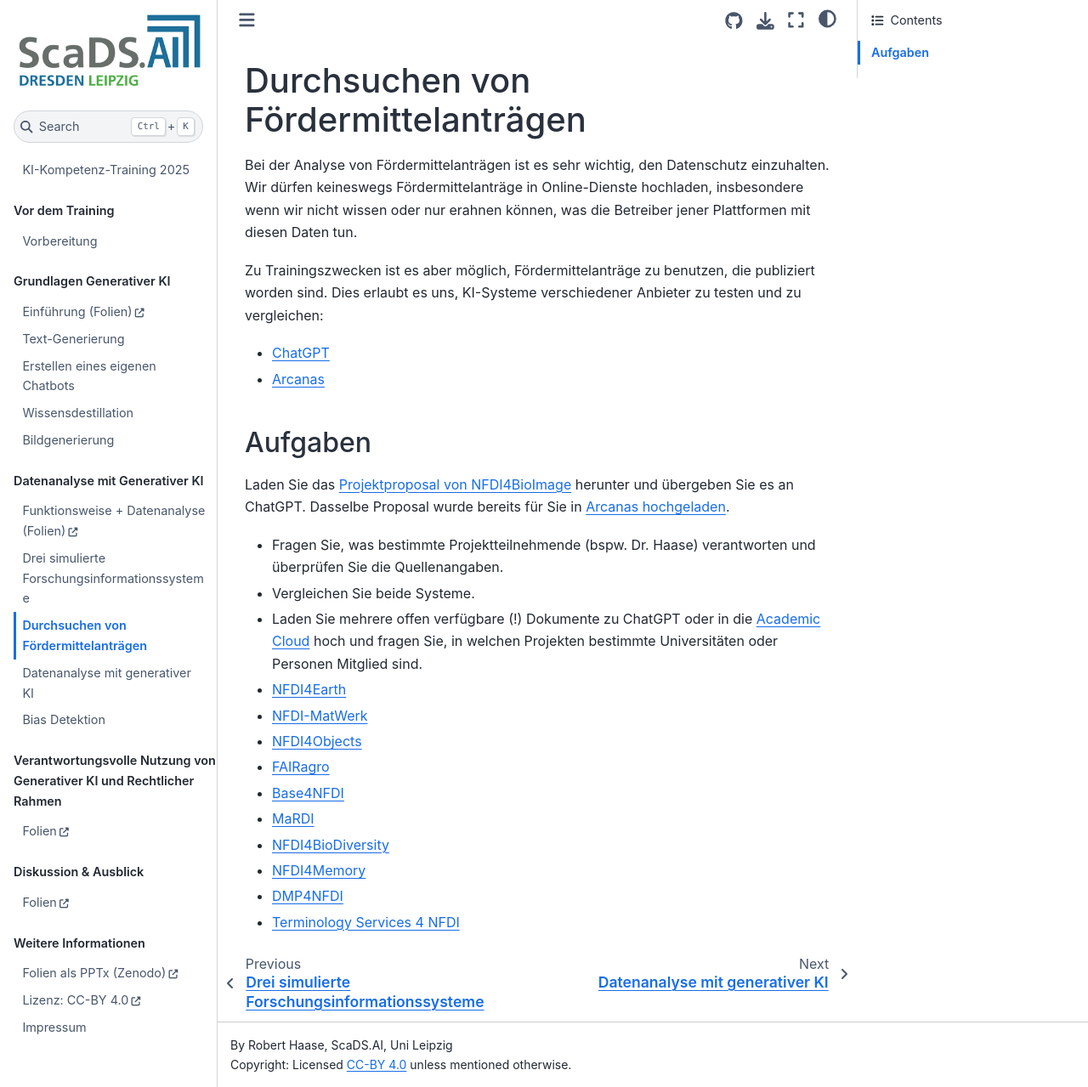
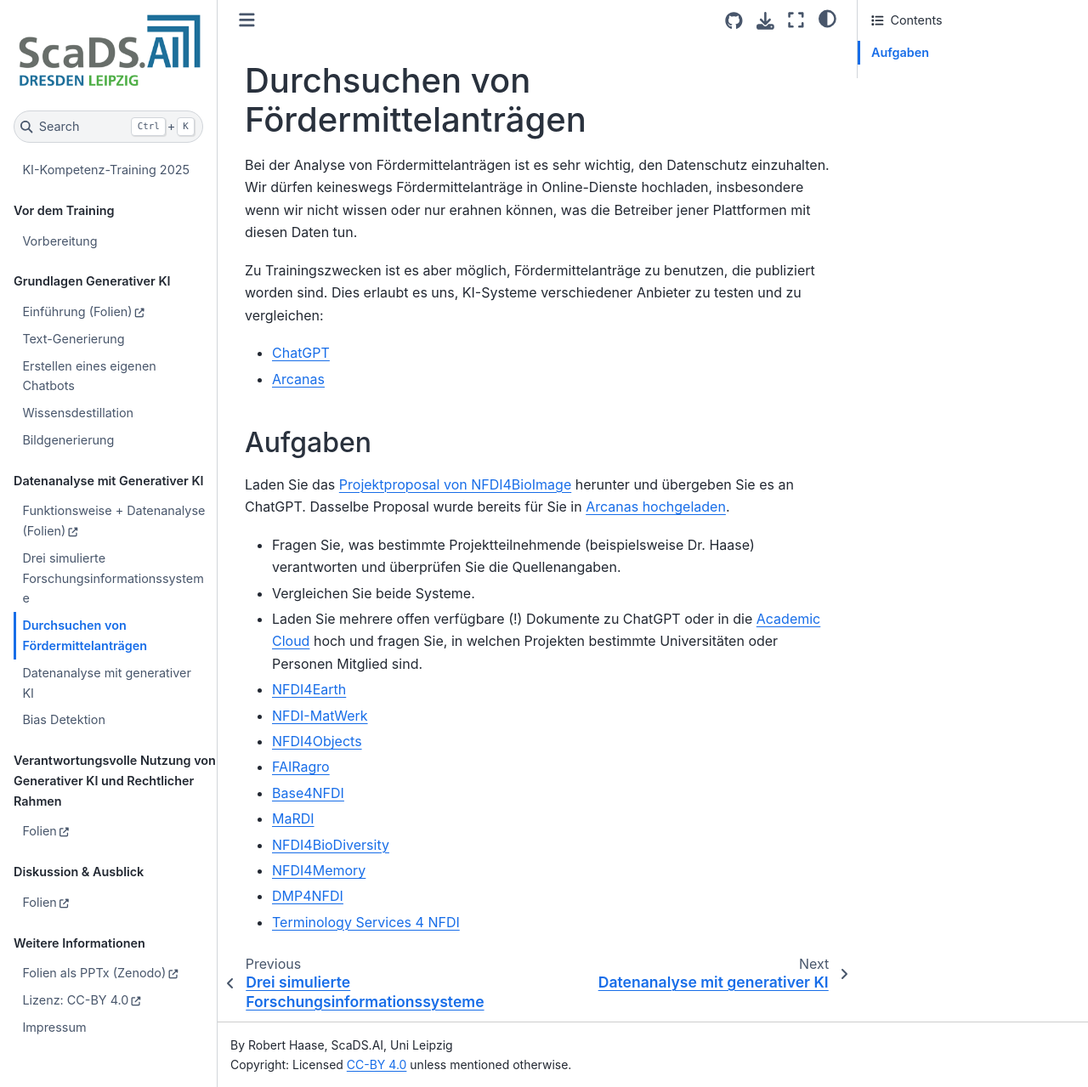
Before and after one commit to ScaDS/ki-kompetenz-training-2025, a Jupyter Book: the page built from session2/proposal_durchsuchen.md, in a window 1280 px wide and 1279 px high. Shown: the whole window at 85% size. Built offline with Jupyter Book 1.0.4 settings and Sphinx 7.4.7 and the Sphinx Book theme 1.1.4, drawn with Linux system fonts in a browser that asks for light colours.

Commit message:
Changed "bspw." to "beispielsweise" for better readability.

```diff
--- a/session2/proposal_durchsuchen.md
+++ b/session2/proposal_durchsuchen.md
@@ -9,7 +9,7 @@ Zu Trainingszwecken ist es aber möglich, Fördermittelanträge zu benutzen, die
 ## Aufgaben
 
 Laden Sie das [Projektproposal von NFDI4BioImage](https://zenodo.org/records/13168693) herunter und übergeben Sie es an ChatGPT. Dasselbe Proposal wurde bereits für Sie in [Arcanas hochgeladen](https://chat-ai.academiccloud.de/chat?model=meta-llama-3.1-8b-rag&arcana=robert.haase01%2Ftest&arcana_key=QzJaWUozTlRtVTBxU0ZmSjBaWTZyamcwNUtJcFQ2eXN5YzV3OEdweUROWT0%3D).
-* Fragen Sie, was bestimmte Projektteilnehmende (bspw. Dr. Haase) verantworten und überprüfen Sie die Quellenangaben.
+* Fragen Sie, was bestimmte Projektteilnehmende (beispielsweise Dr. Haase) verantworten und überprüfen Sie die Quellenangaben.
 * Vergleichen Sie beide Systeme.
 
 * Laden Sie mehrere offen verfügbare (!) Dokumente zu ChatGPT oder in die [Academic Cloud](https://chat-ai.academiccloud.de/arcanas/) hoch und fragen Sie, in welchen Projekten bestimmte Universitäten oder Personen Mitglied sind.
```
